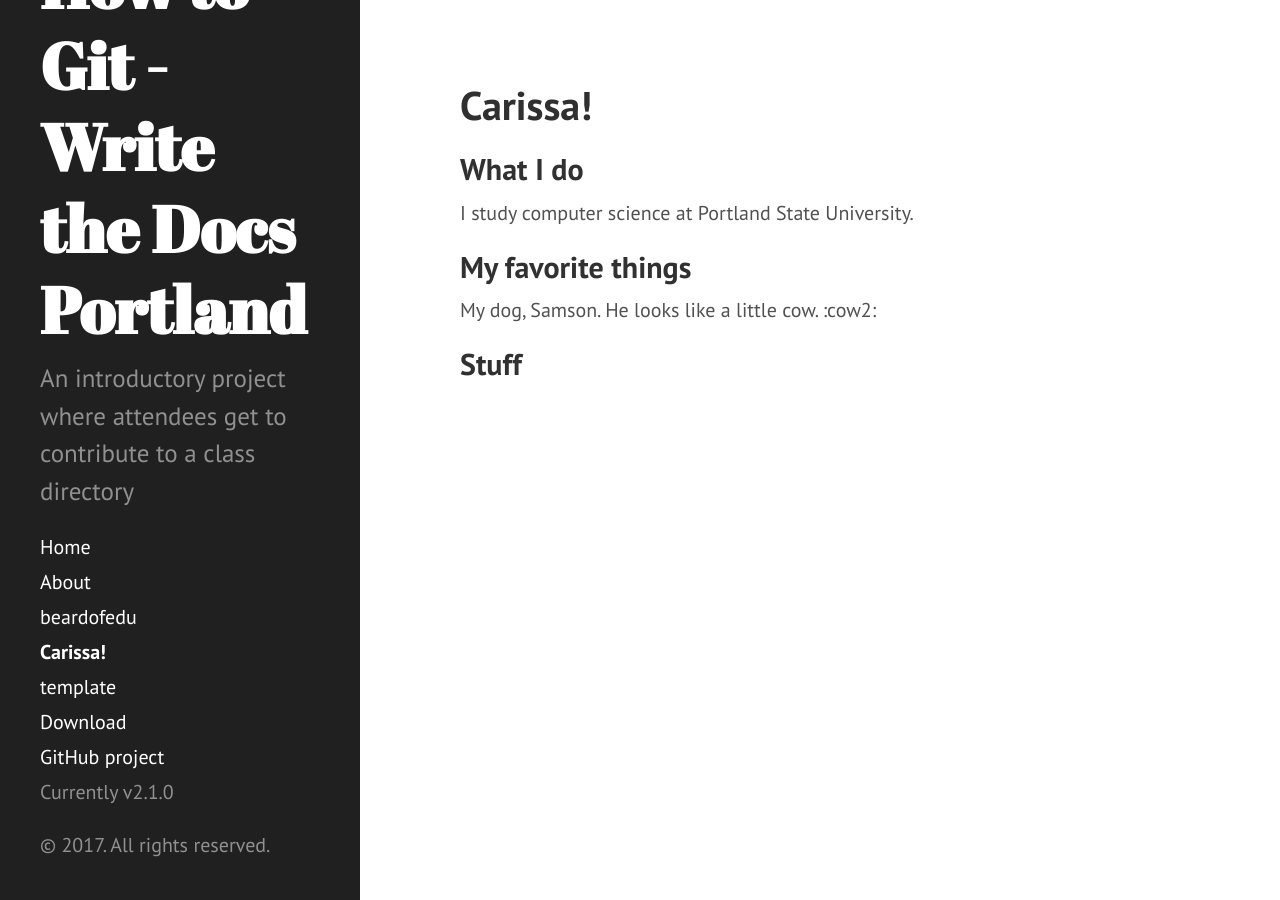
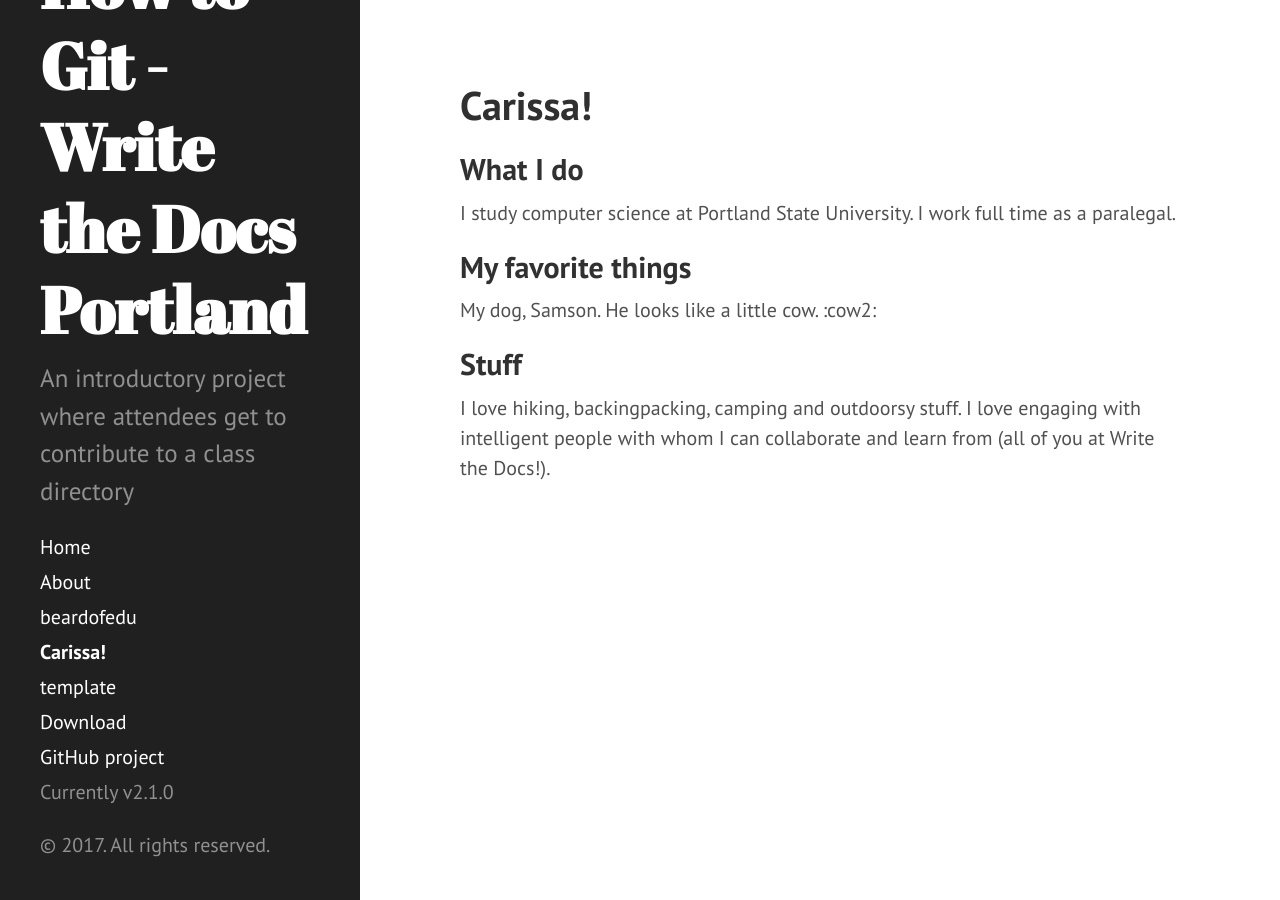
Before and after one commit to githubschool/wtd-hello, a Jekyll site: the page built from carissa.md, in a window 1280 px wide. Built offline with Jekyll 4.4.1, drawn with Linux system fonts in a browser that asks for light colours.

Commit message:
Added more personal information
Added under "Stuff"

```diff
--- a/carissa.md
+++ b/carissa.md
@@ -4,9 +4,11 @@ title: Carissa!
 ---
 
 ## What I do
-I study computer science at Portland State University.
+I study computer science at Portland State University. I work full time as a paralegal.
 
 ## My favorite things
 My dog, Samson. He looks like a little cow. :cow2:
 
 ## Stuff
+I love hiking, backingpacking, camping and outdoorsy stuff.
+I love engaging with intelligent people with whom I can collaborate and learn from (all of you at Write the Docs!).
```
